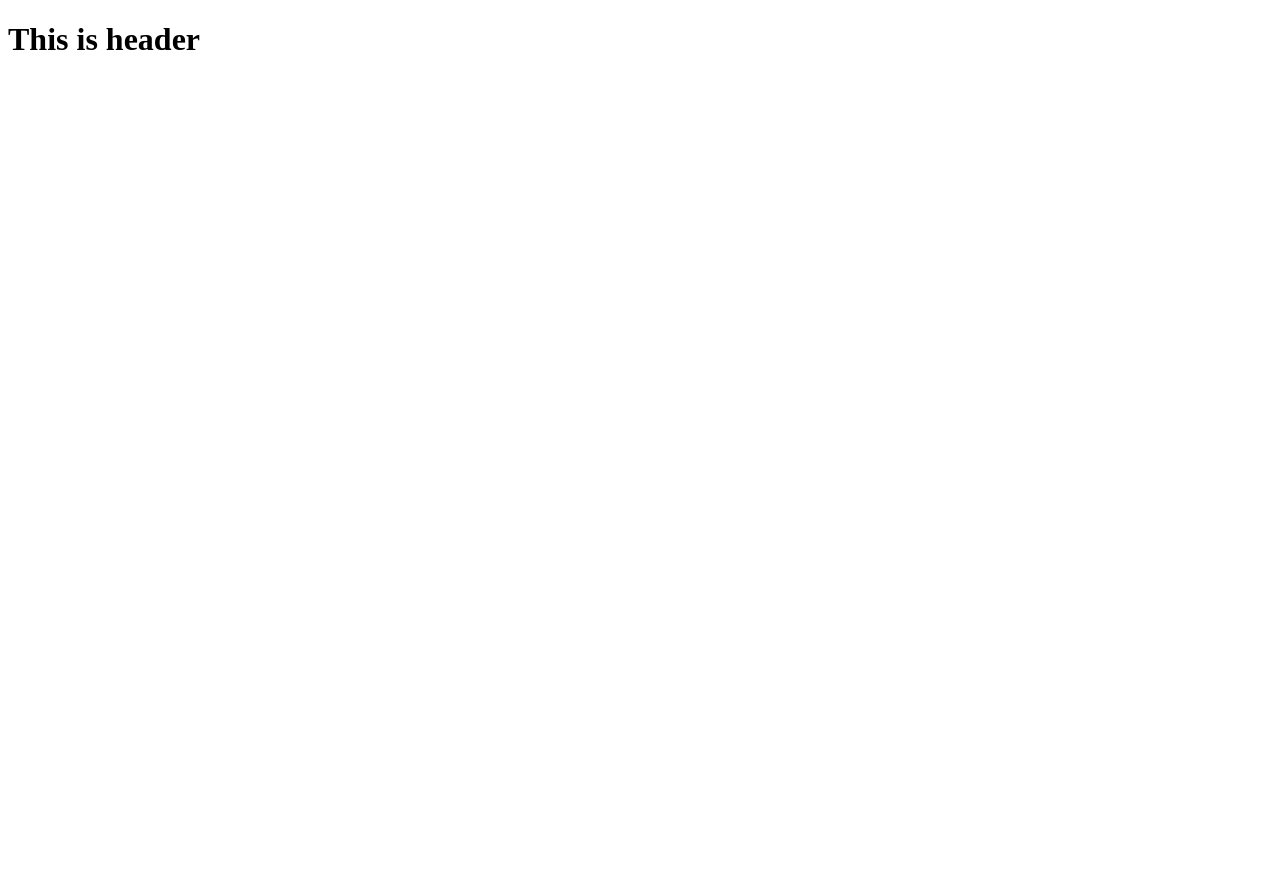
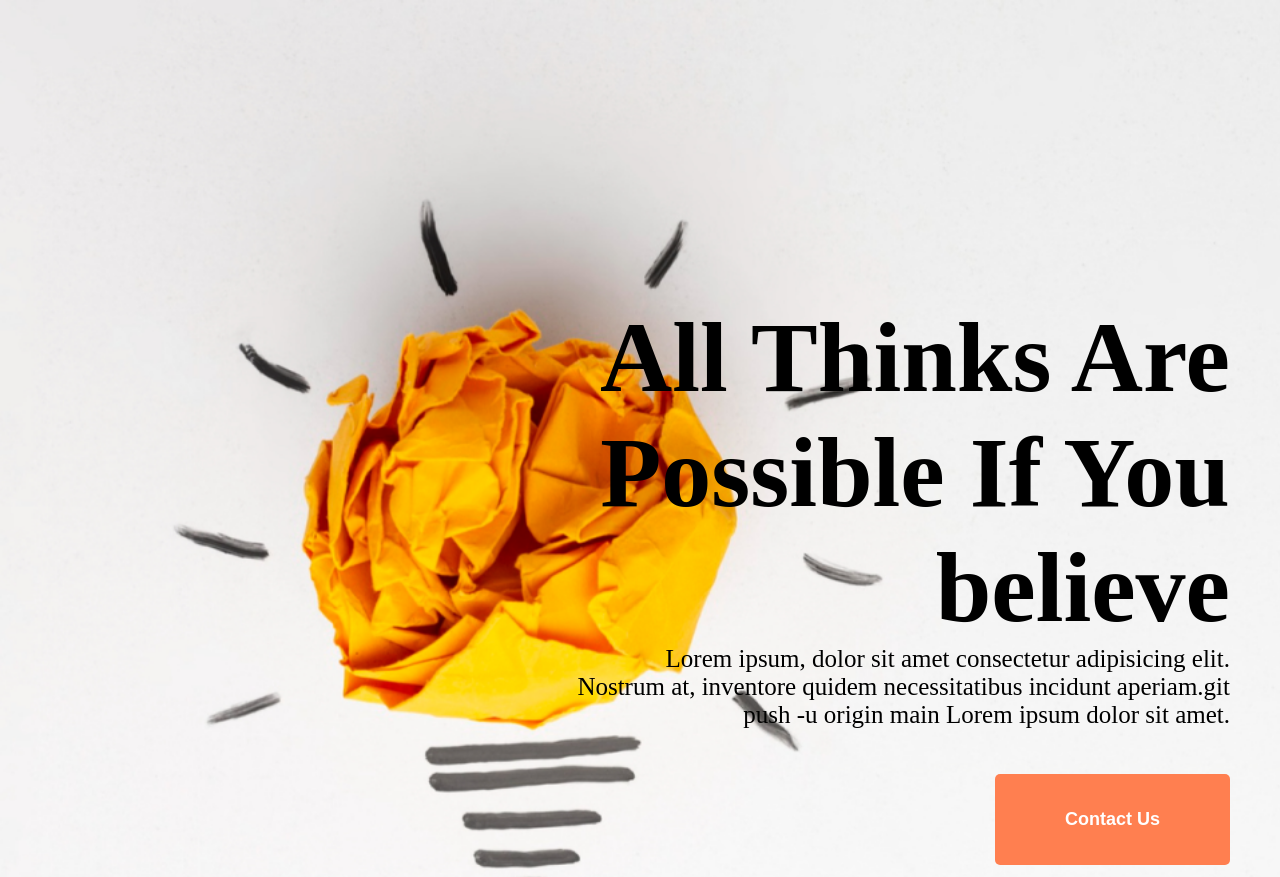
Before and after one commit to AH7pc/first-assignment, a plain HTML site: page index.html in a window 1280 px wide. Shown: the top 877 px of the page. Before the commit the page ends 800 px from the top, so only its background shows below. Drawn offline with Linux system fonts and the light colour scheme.

Commit message:
first commit

```diff
--- a/Styles/First-Assignment.css
+++ b/Styles/First-Assignment.css
@@ -0,0 +1,37 @@
+*{
+    margin: 0;
+}
+
+/* Header styles */
+.header{
+    background-image:url("/images/banner/banner1.png") ;
+    background-repeat: no-repeat;
+    background-size: cover;
+    width: 100%;
+    height: 1080px;
+
+}
+.header-container{
+    text-align: right;
+
+    padding: 300px 50px;
+
+}
+h1{
+    font-weight: 800;
+    font-size: 100px;
+}
+.header-description{
+    font-size: 25px;
+}
+
+.header-btn{
+    background:coral;
+    border: none;
+    border-radius: 5px;
+    color: white;
+    padding: 35px 70px;
+    margin-top: 45px;
+    font-size: 18px;
+    font-weight: 600;
+}
--- a/index.html
+++ b/index.html
@@ -8,12 +8,24 @@
     <link rel="stylesheet" href="Styles/First-Assignment.css">
 </head>
 <body>
-    <header>
-        <h1>This is header</h1>
+    <header class="header">
+        <div class="header-container">
+            <h1>All Thinks Are</h1>
+            <h1>Possible If You</h1>
+            <h1>believe</h1>
+            <p class="header-description">Lorem ipsum, dolor sit amet consectetur adipisicing elit. <br> Nostrum at, inventore quidem necessitatibus incidunt aperiam.git <br> push -u origin main Lorem ipsum dolor sit amet.</p>
+            <button class="header-btn">Contact Us</button>
+        </div>
 
     </header>
     <main>
+        <section class="first-section">
 
+
+        </section>
+        <section class="second-section">
+
+        </section>
     </main>
     <footer>
 
```
